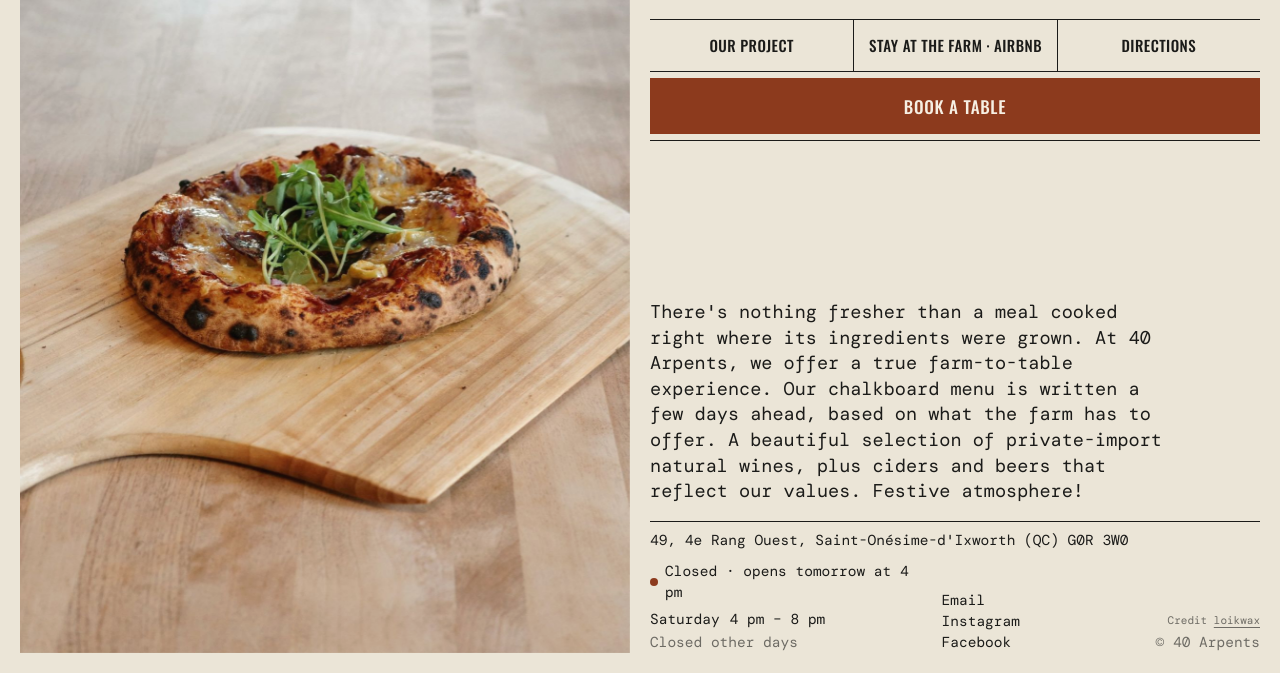
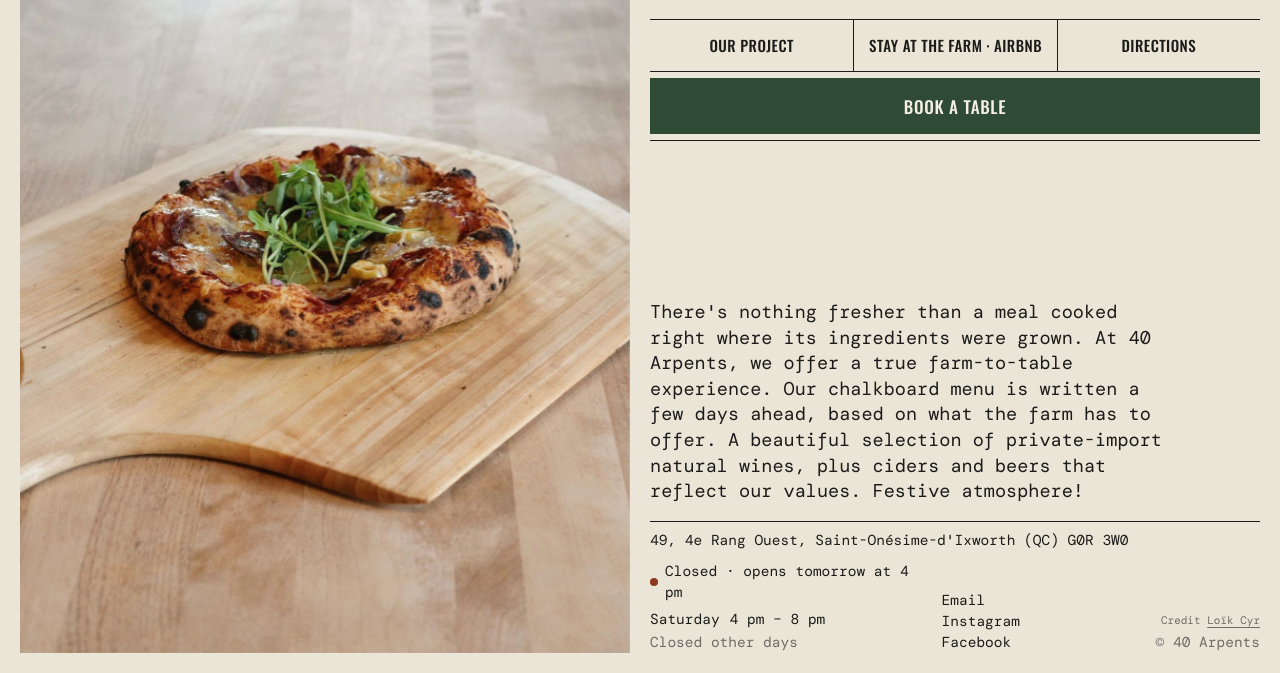
Before and after one commit to 40Arpents/40arpents-site, a plain HTML site: page index.html in a window 1280 px wide. Shown: the part 127-800 px from the top of the page. Drawn offline with nearby package versions, Linux system fonts and the light colour scheme.

Commit message:
Bande Réserver en vert forêt; crédit Loïk Cyr
Co-Authored-By: Claude Opus 5.5 <noreply@anthropic.com>
Claude-Session: https://claude.ai/code/session_01B2EgMRJG3hjhHmwuZPgfXB

```diff
--- a/index.html
+++ b/index.html
@@ -28,6 +28,7 @@
   --ink:#1b1b19;       /* texte, filets, logo */
   --accent:#8c3a1d;    /* rouille : bouton Réserver, liens au survol */
   --on-accent:#f6efe3;
+  --forest:#2f4a35;     /* vert forêt : bande « Réserver une table » */
   --mono:"DM Mono", ui-monospace, monospace;
   --cond:"Oswald", "Arial Narrow", sans-serif;
   --pad:20px;
@@ -90,7 +91,7 @@ a:hover{color:var(--accent)}
 .nav a:hover{background:var(--ink);color:var(--bg)}
 
 .book{display:flex;align-items:center;justify-content:center;height:clamp(48px,7vh,64px);margin-top:6px;border-bottom:1px solid var(--ink);
-  background:var(--accent);color:var(--on-accent);text-decoration:none;font:500 17px/1 var(--cond);text-transform:uppercase;letter-spacing:.04em;transition:background .2s}
+  background:var(--forest);color:var(--on-accent);text-decoration:none;font:500 17px/1 var(--cond);text-transform:uppercase;letter-spacing:.04em;transition:background .2s}
 .book:hover{background:var(--ink);color:var(--bg)}
 .book-wrap{padding-bottom:6px;border-bottom:1px solid var(--ink)}
 .book-wrap .book{border-bottom:0}
@@ -181,7 +182,7 @@ a:hover{color:var(--accent)}
         <div id="hours"></div>
       </div>
       <ul class="links" id="links"></ul>
-      <span class="copy"><span class="credit"><span id="creditLbl">Crédit</span> <a href="https://www.instagram.com/loikwax/" target="_blank" rel="noopener">loikwax</a></span>© 40 Arpents</span>
+      <span class="copy"><span class="credit"><span id="creditLbl">Crédit</span> <a href="https://www.instagram.com/loikwax/" target="_blank" rel="noopener">Loïk Cyr</a></span>© 40 Arpents</span>
     </div>
   </section>
 
```
